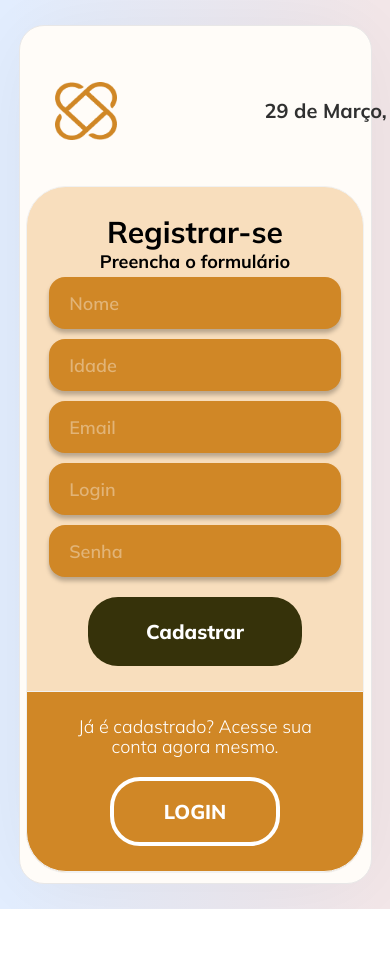
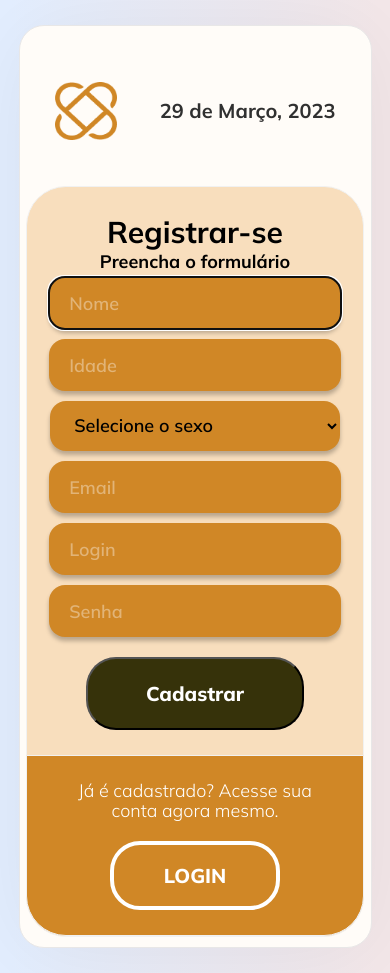
Before and after one commit to Smart-Health-Organization/smart-health-frontend, a Next.js app: page /register in a window 390 px wide. Before the commit the page ends 909 px from the top, so only its background shows below. Built offline with nearby package versions, Linux system fonts and the light colour scheme.

Commit message:
Connecting the register page to backend

```diff
--- a/package.json
+++ b/package.json
@@ -14,6 +14,7 @@
     "@fortawesome/free-regular-svg-icons": "^6.2.1",
     "@fortawesome/free-solid-svg-icons": "^6.2.1",
     "@fortawesome/react-fontawesome": "^0.2.0",
+    "axios": "^1.3.6",
     "eslint": "8.36.0",
     "eslint-config-next": "13.2.4",
     "next": "13.2.4",
--- a/pages/register.js
+++ b/pages/register.js
@@ -3,8 +3,70 @@ import styles from '@/styles/Login.module.css'
 import Image from 'next/image'
 import Link from 'next/link';
 import DateComponent from '@/components/date';
+import { useEffect, useState } from 'react';
+import axios from 'axios';
+import SnackBar from '@/components/SnackBar';
+import Loading from '@/components/loading';
 
 export default function Register() {
+
+  const [errorMessages, setErrorMessages] = useState([]);
+  const [isLoading, setIsLoading] = useState(false);
+
+  useEffect(() => {
+    document.querySelector("#name").focus();
+  });
+
+  function onEnter(e) {
+    if (e.key != 'Enter') return;
+
+    if (!e.target.nextElementSibling) {
+      register();
+      return;
+    }
+
+    e.target.nextElementSibling.focus();
+  }
+
+  async function register() {
+    if (isLoading) return;
+
+    setErrorMessages([]);
+
+    setIsLoading(true);
+
+    const newUser = {
+      name: document.querySelector("#name").value,
+      age: Number(document.querySelector("#age").value),
+      sexo: document.querySelector("#sexo").value,
+      email: document.querySelector("#email").value,
+      login: document.querySelector("#login").value,
+      password: document.querySelector("#password").value,
+    }
+
+    try {
+      await axios.post(process.env.NEXT_PUBLIC_API_URL + '/signup', newUser);
+
+      const response = await axios.post(process.env.NEXT_PUBLIC_API_URL + '/login', { email: newUser.email, password: newUser.password });
+
+      sessionStorage.setItem("token", "Bearer " + response.data.token);
+
+      window.location.replace("/profile");
+    }
+    catch (error) {
+      if (!error.response.data.message.map) {
+        setErrorMessages([<li>{error.response.data.message}</li>]);
+      }
+      else {
+        setErrorMessages(error.response.data.message.map((message, index) => {
+          return <li key={index}>{message}</li>
+        }));
+      }
+    }
+    finally {
+      setIsLoading(false);
+    }
+  }
 
   return (
     <>
@@ -14,6 +76,10 @@ export default function Register() {
         <meta name="viewport" content="width=device-width, initial-scale=1" />
         <link rel="icon" href="/favicon.png" />
       </Head>
+
+      <SnackBar option={"warning"} message={errorMessages}></SnackBar>
+      <Loading on={isLoading}></Loading>
+
       <div className='container'>
 
         <div className='main' style={{ justifyContent: 'flex-start' }}>
@@ -43,14 +109,19 @@ export default function Register() {
                 <p className={styles.description}>
                   Preencha o formulário
                 </p>
-                <form className={styles.formLogin} style={{ height: '60%' }}>
-                  <input type='text' placeholder={"Nome"}></input>
-                  <input type='number' placeholder={"Idade"}></input>
-                  <input type='email' placeholder={"Email"}></input>
-                  <input type='text' placeholder={"Login"}></input>
-                  <input type='password' placeholder={"Senha"}></input>
+                <form className={styles.formLogin} style={{ height: '70%' }}>
+                  <input onKeyDown={onEnter} id='name' type='text' placeholder={"Nome"}></input>
+                  <input onKeyDown={onEnter} id='age' type='number' placeholder={"Idade"}></input>
+                  <select onKeyDown={onEnter} id='sexo' >
+                    <option value=''>Selecione o sexo</option>
+                    <option value='masculino'>Masculino</option>
+                    <option value='feminino'>Feminino</option>
+                  </select>
+                  <input onKeyDown={onEnter} id='email' type='email' placeholder={"Email"}></input>
+                  <input onKeyDown={onEnter} id='login' type='text' placeholder={"Login"}></input>
+                  <input onKeyDown={onEnter} id='password' type='password' placeholder={"Senha"}></input>
                 </form>
-                <a>Cadastrar</a>
+                <button disabled={isLoading} onClick={register}>Cadastrar</button>
               </div>
             </div>
           </main>
--- a/styles/Login.module.css
+++ b/styles/Login.module.css
@@ -94,7 +94,8 @@ form.formLogin {
   align-items: center;
 }
 
-form.formLogin>input {
+form.formLogin>input,
+form.formLogin>select {
   border: none;
 
   background: #D08726;
@@ -113,11 +114,15 @@ form.formLogin>input {
   padding-left: 20px;
 }
 
+form.formLogin>select {
+  width: calc(80% + 20px);
+}
+
 form.formLogin>input::placeholder {
   color: #FFFFFF60;
 }
 
-.loginDiv>a {
+.loginDiv>button {
   background: #36320A;
   color: #FFF;
   border-radius: 30px;
@@ -125,6 +130,12 @@ form.formLogin>input::placeholder {
   font-weight: 800;
   font-size: 20px;
   margin-top: 15px;
+  cursor: pointer;
+}
+
+.loginDiv>button:disabled {
+  background: #808080;
+  cursor: not-allowed;
 }
 
 @media (max-width: 1200px) {
--- a/styles/globals.css
+++ b/styles/globals.css
@@ -175,8 +175,22 @@ a {
   .authPage {
     margin-left: unset !important;
   }
+
+  h1.title {
+    width: unset;
+  }
 }
 
 .authPage {
   margin-left: 150px;
 }
+
+input::-webkit-outer-spin-button,
+input::-webkit-inner-spin-button {
+  -webkit-appearance: none;
+  margin: 0;
+}
+
+input[type=number] {
+  -moz-appearance: textfield;
+}
```
Also changed, not shown: 1 other file (tests, documents, lock files or other folders).
